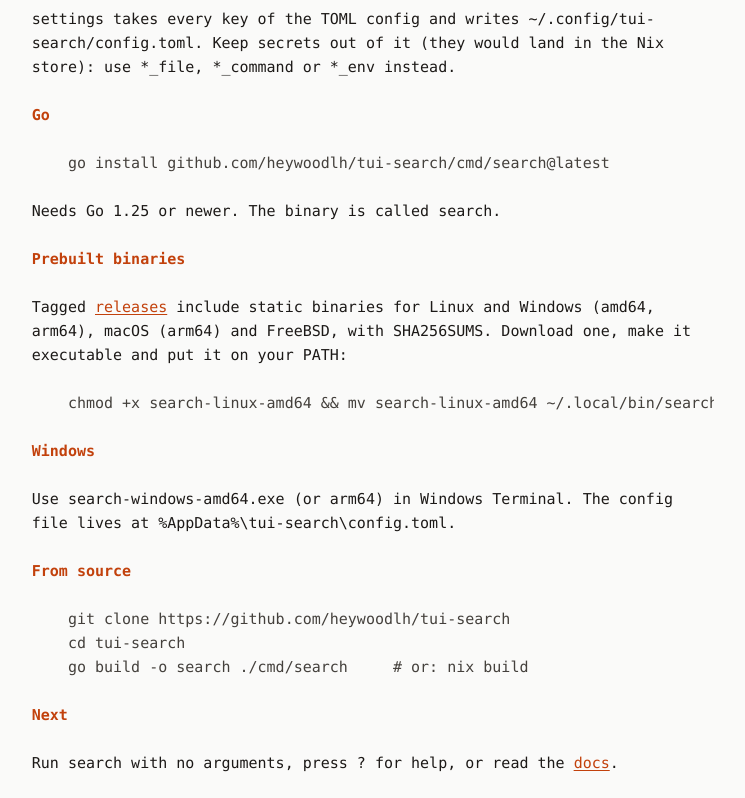
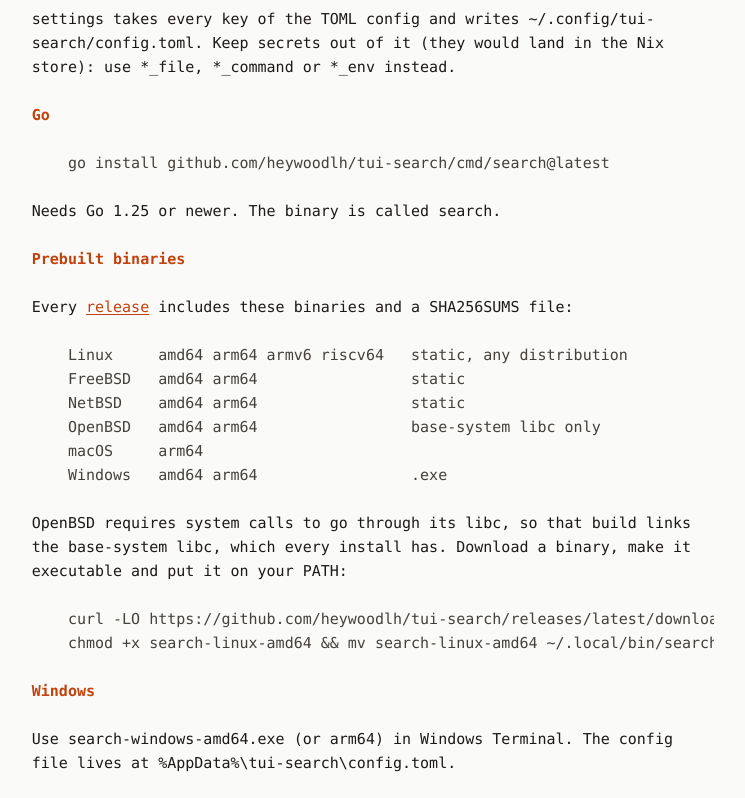
Before and after one commit to heywoodlh/search-tui, a plain HTML site: page pr-preview/pr-1/install/index.html in a window 1280 px wide. Shown: the part 974-1772 px from the top of the page, without its empty margins (267-1012 px from the left). Drawn offline with Linux system fonts and the light colour scheme.

Commit message:
Deploy preview for PR 1 🛫

```diff
--- a/pr-preview/pr-1/install/index.html
+++ b/pr-preview/pr-1/install/index.html
@@ -62,9 +62,19 @@ Needs Go 1.25 or newer. The binary is called search.
 
 <h2>Prebuilt binaries</h2>
 
-Tagged <a href="https://github.com/heywoodlh/tui-search/releases">releases</a> include static binaries for Linux and Windows (amd64, arm64), macOS (arm64) and FreeBSD, with SHA256SUMS. Download one, make it executable and put it on your PATH:
+Every <a href="https://github.com/heywoodlh/tui-search/releases">release</a> includes these binaries and a SHA256SUMS file:
 
-<pre>    chmod +x search-linux-amd64 && mv search-linux-amd64 ~/.local/bin/search</pre>
+<pre>    Linux     amd64 arm64 armv6 riscv64   static, any distribution
+    FreeBSD   amd64 arm64                 static
+    NetBSD    amd64 arm64                 static
+    OpenBSD   amd64 arm64                 base-system libc only
+    macOS     arm64
+    Windows   amd64 arm64                 .exe</pre>
+
+OpenBSD requires system calls to go through its libc, so that build links the base-system libc, which every install has. Download a binary, make it executable and put it on your PATH:
+
+<pre>    curl -LO https://github.com/heywoodlh/tui-search/releases/latest/download/search-linux-amd64
+    chmod +x search-linux-amd64 && mv search-linux-amd64 ~/.local/bin/search</pre>
 
 <h2>Windows</h2>
 
```
Also changed, not shown: pr-preview/pr-1/index.html (+1 -1 lines), pr-preview/pr-1/index.txt, pr-preview/pr-1/install.txt, 2 other files.
